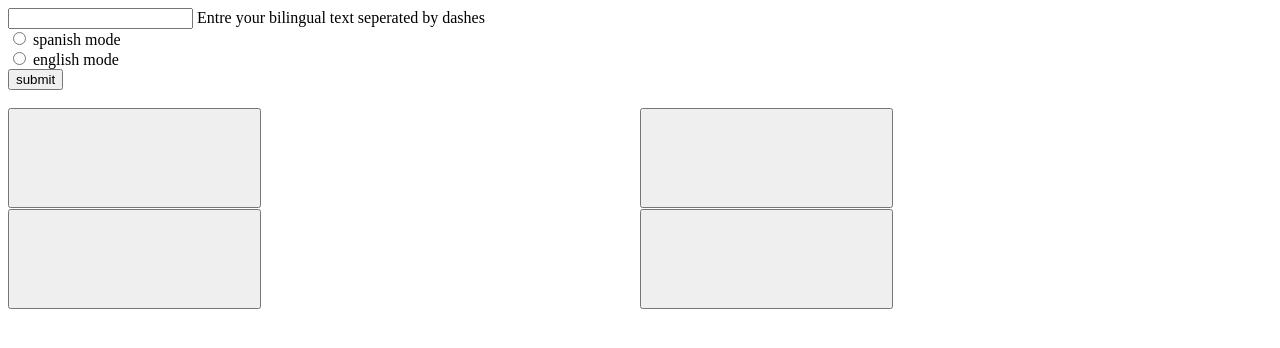
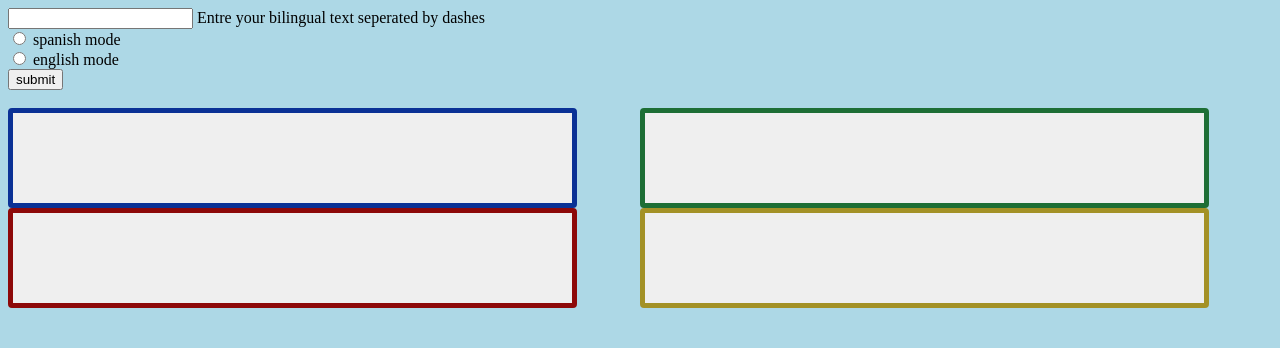
Before and after one commit to kuba891/WINLANDIA.github.io, a plain HTML site: page index.html in a window 1280 px wide. Drawn offline with Linux system fonts and the light colour scheme.

Commit message:
Update index.html

```diff
--- a/index.html
+++ b/index.html
@@ -15,21 +15,33 @@
                 width: auto;
         }
         #result0{
-          width:40%;
+          width:90%;
           height:100px;
+          border:5px solid rgb(10, 49, 149) ;
+          border-radius: 4px;
         }
         #result1{
-          width:40%;
+          width:90%;
           height:100px;
+          border:5px solid rgb(29, 110, 53) ;
+          border-radius: 4px;
         }
         #result2{
-          width:40%;
+          width:90%;
           height:100px;
+          border:5px solid rgb(141, 9, 9) ;
+          border-radius: 4px;
         }
         #result3{
-          width:40%;
+          width:90%;
           height:100px;
+          border:5px solid rgb(163, 145, 38) ;
+          border-radius: 4px;
         }
+        body {
+  background-color: lightblue;
+}
+
     </style>
 </head>
 <body>
@@ -48,6 +60,7 @@
 <br>
 <label id= "question"></label>
 <br>
+<span id="obrazekVole"></span>
 <div id="container">
 <div class="cssButtons">
 <button type="button" id="result0" ></button>
```
